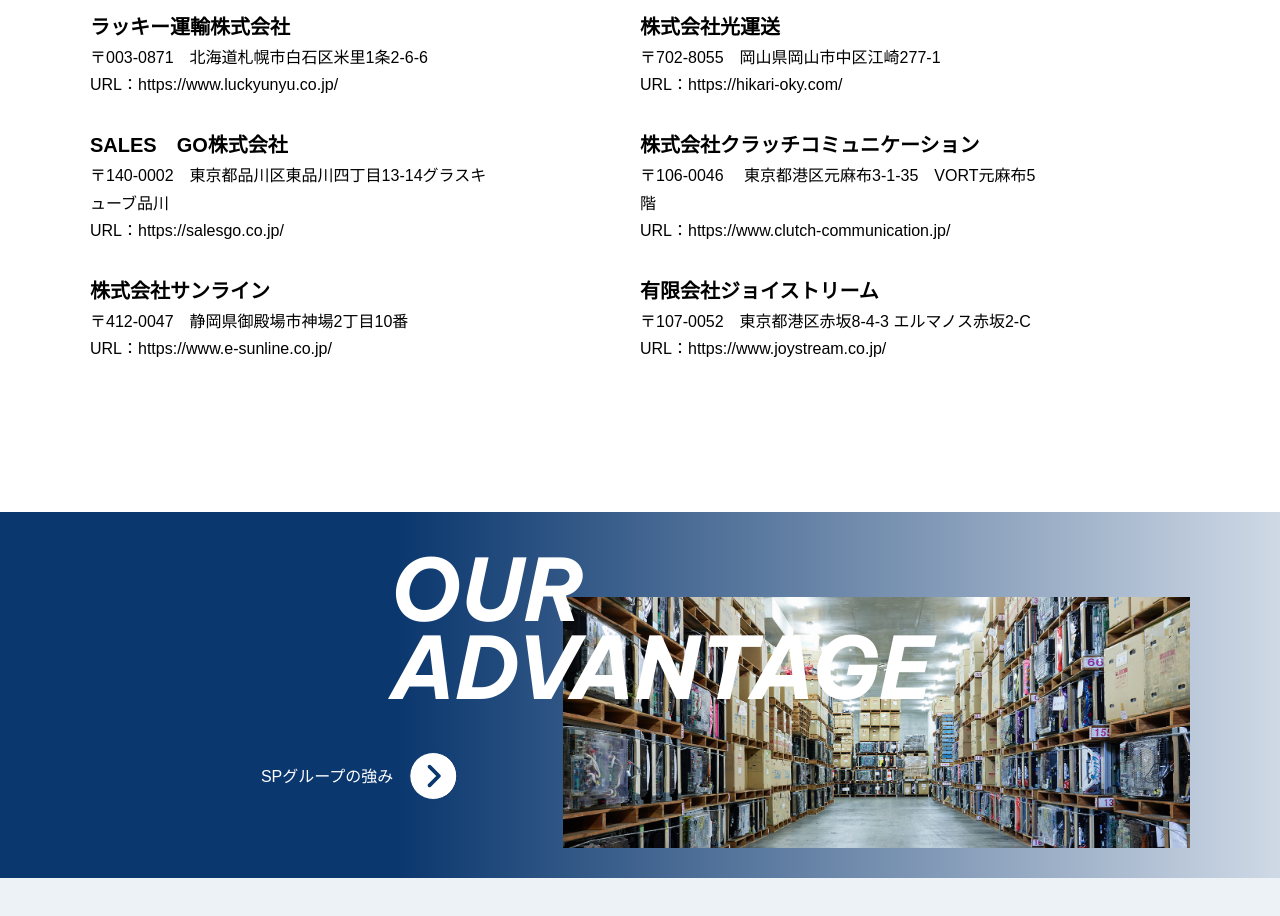
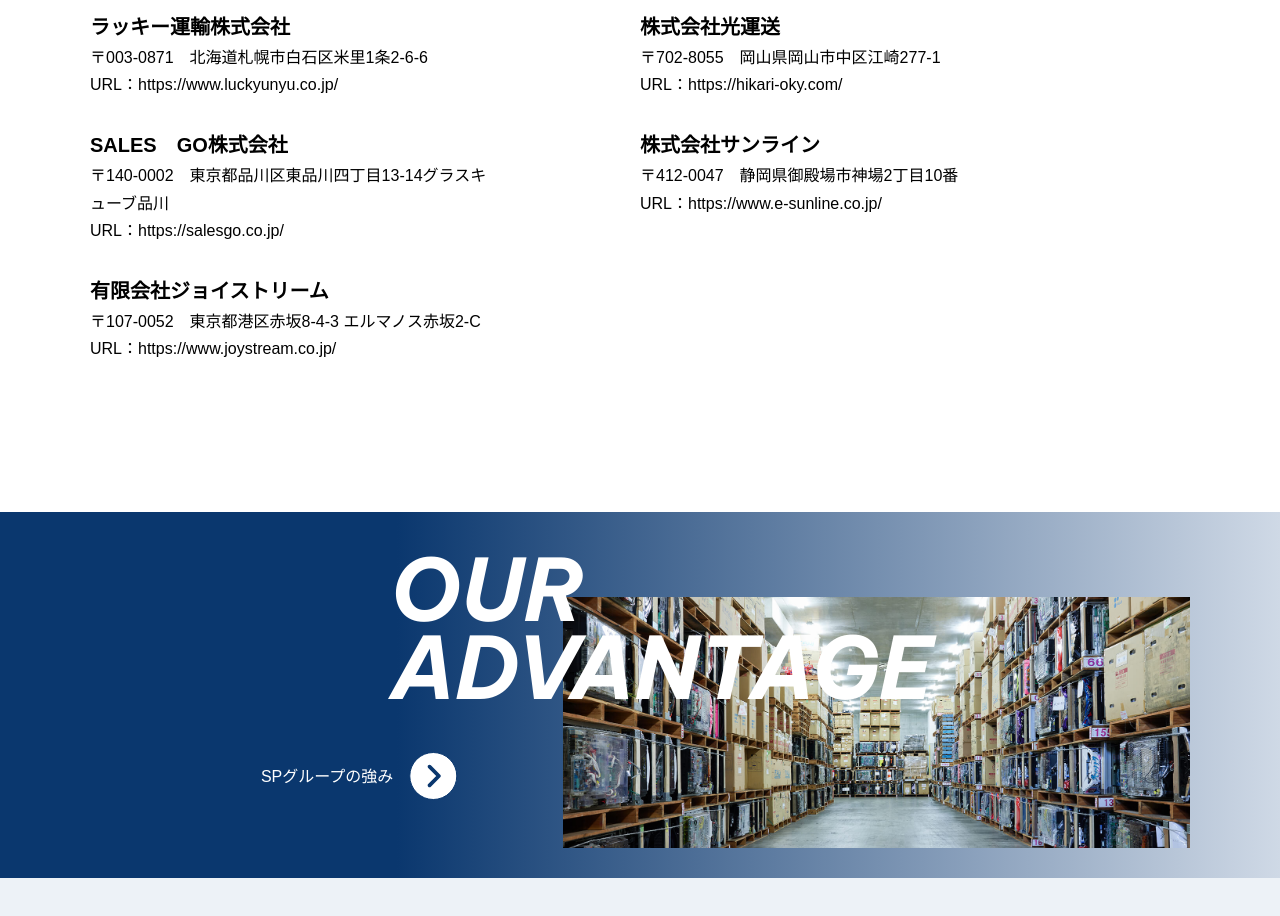
Before and after one commit to joystream20/sp-group, a Nuxt app: page /company in a window 1280 px wide. Shown: the part 4420-5336 px from the top of the page. Built offline with nearby package versions, Linux system fonts and the light colour scheme; what vue3-smooth-scroll would draw is missing.

Commit message:
20250305

```diff
--- a/src/pages/company/index.vue
+++ b/src/pages/company/index.vue
@@ -599,13 +599,6 @@
               </div>
 
               <div class="tieupList-item tw-mb-12">
-                <dt class="tw-font-semibold tw-text-2xl">株式会社クラッチコミュニケーション</dt>
-                <dd>
-                  〒106-0046 　東京都港区元麻布3-1-35　VORT元麻布5階<br>
-                  URL：<a href="https://www.clutch-communication.jp/" target="_blank">https://www.clutch-communication.jp/</a>
-                </dd>
-              </div>
-              <div class="tieupList-item tw-mb-12">
                 <dt class="tw-font-semibold tw-text-2xl">株式会社サンライン</dt>
                 <dd>
                   〒412-0047　静岡県御殿場市神場2丁目10番<br>
```
